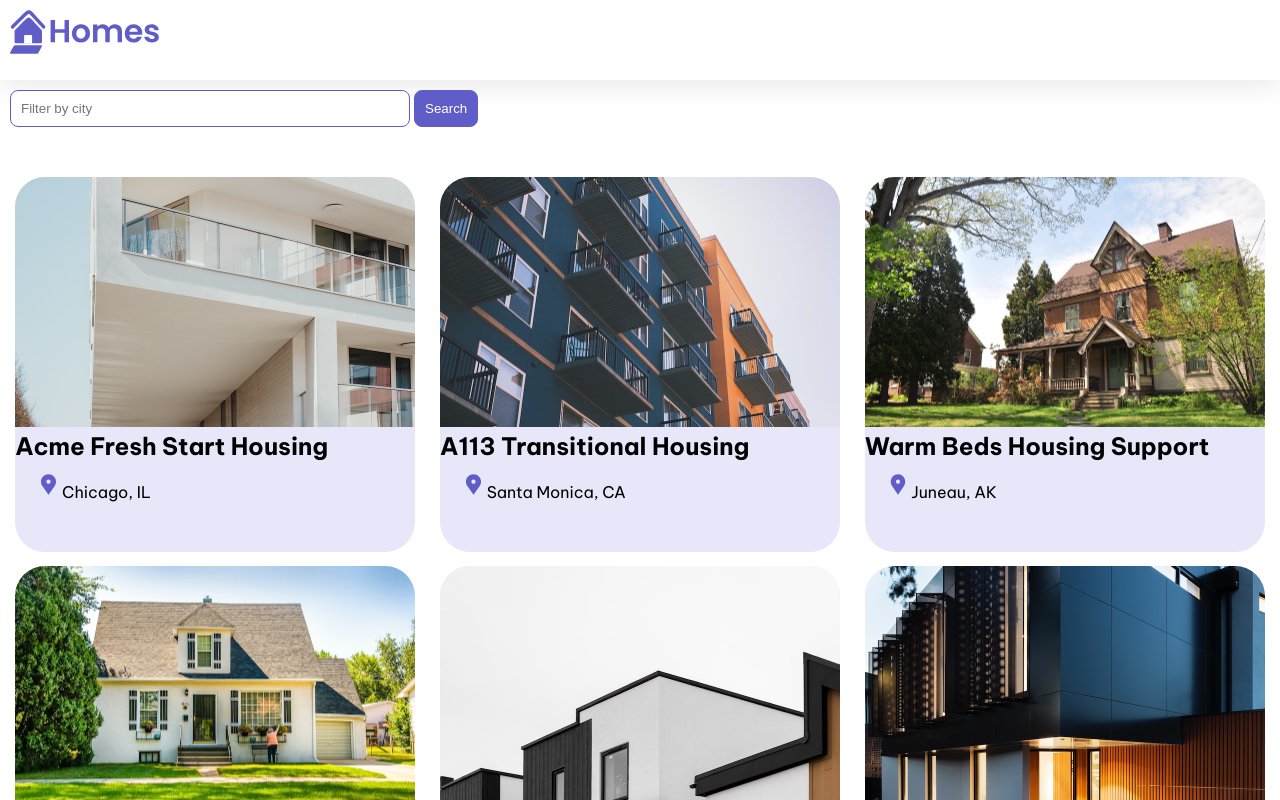
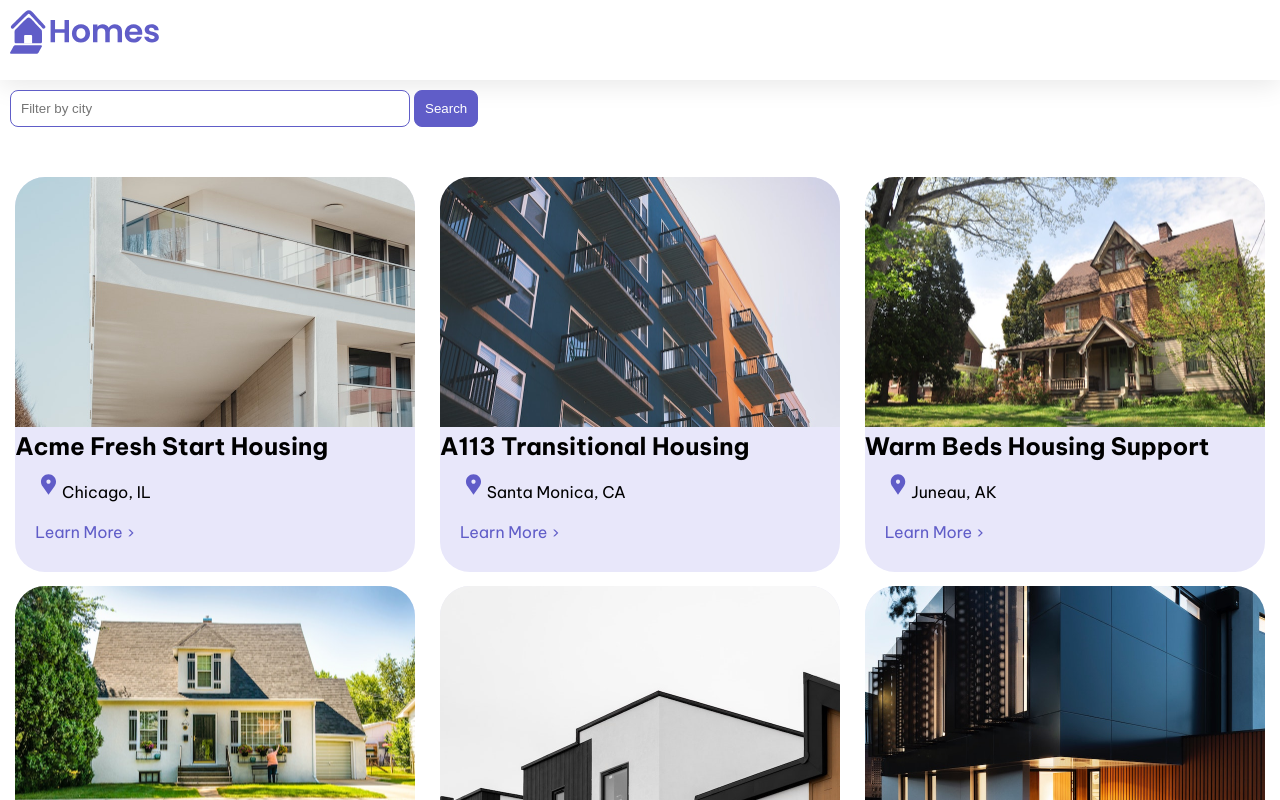
Before and after one commit to Kody-Eguchi/homes-app, an Angular app: page / in a window 1280 px wide. Shown: the top 800 px of the page. Built offline with nearby package versions, Linux system fonts and the light colour scheme.

Commit message:
Add details route to route.ts and HousingLocation component

```diff
--- a/src/app/housing-location/housing-location.component.ts
+++ b/src/app/housing-location/housing-location.component.ts
@@ -1,16 +1,18 @@
 import { Component, Input } from '@angular/core';
 import { CommonModule } from '@angular/common';
 import { HousingLocation } from '../housing-location';
+import { RouterModule } from '@angular/router';
 
 @Component({
   selector: 'app-housing-location',
   standalone: true,
-  imports: [CommonModule],
+  imports: [CommonModule, RouterModule],
   template: `
     <section class="listing">
       <img [src]="housingLocation.photo" alt="Exterior photo of {{ housingLocation.name }}" class="listing-photo">
       <h2 class="lisiting-heading">{{ housingLocation.name }}</h2>
       <p class="listing-location">{{ housingLocation.city }}, {{ housingLocation.state }}</p>
+      <a routerLink="details">Learn More</a>
     </section>
   `,
   styleUrls: ['./housing-location.component.css'],
--- a/src/app/routes.ts
+++ b/src/app/routes.ts
@@ -1,11 +1,17 @@
 import { Routes } from "@angular/router";
 import { HomeComponent } from "./home/home.component";
+import { DetailsComponent } from "./details/details.component";
 
 const routeConfig: Routes = [
   {
     path: '',
     component: HomeComponent,
     title: 'Home Page'
+  },
+  {
+    path: 'details',
+    component: DetailsComponent,
+    title: 'Details Page'
   }
 ];
 
```
